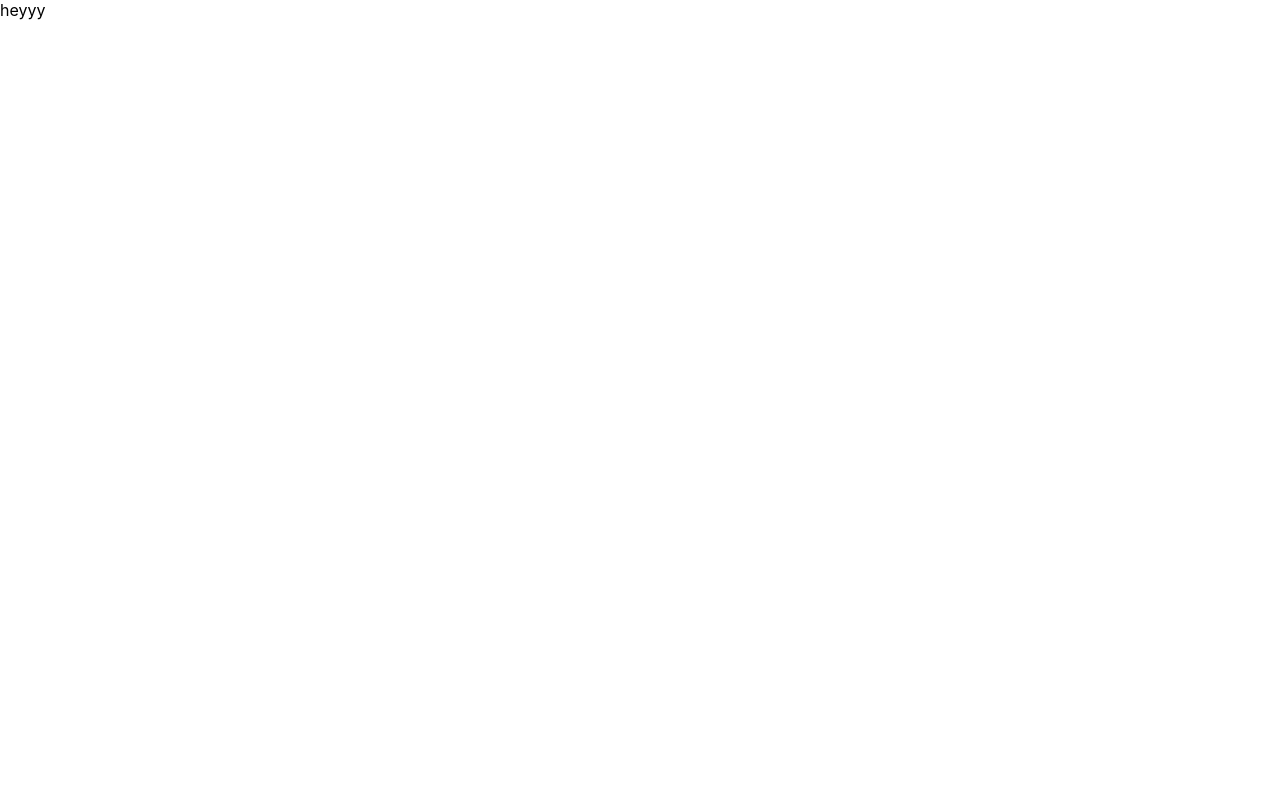
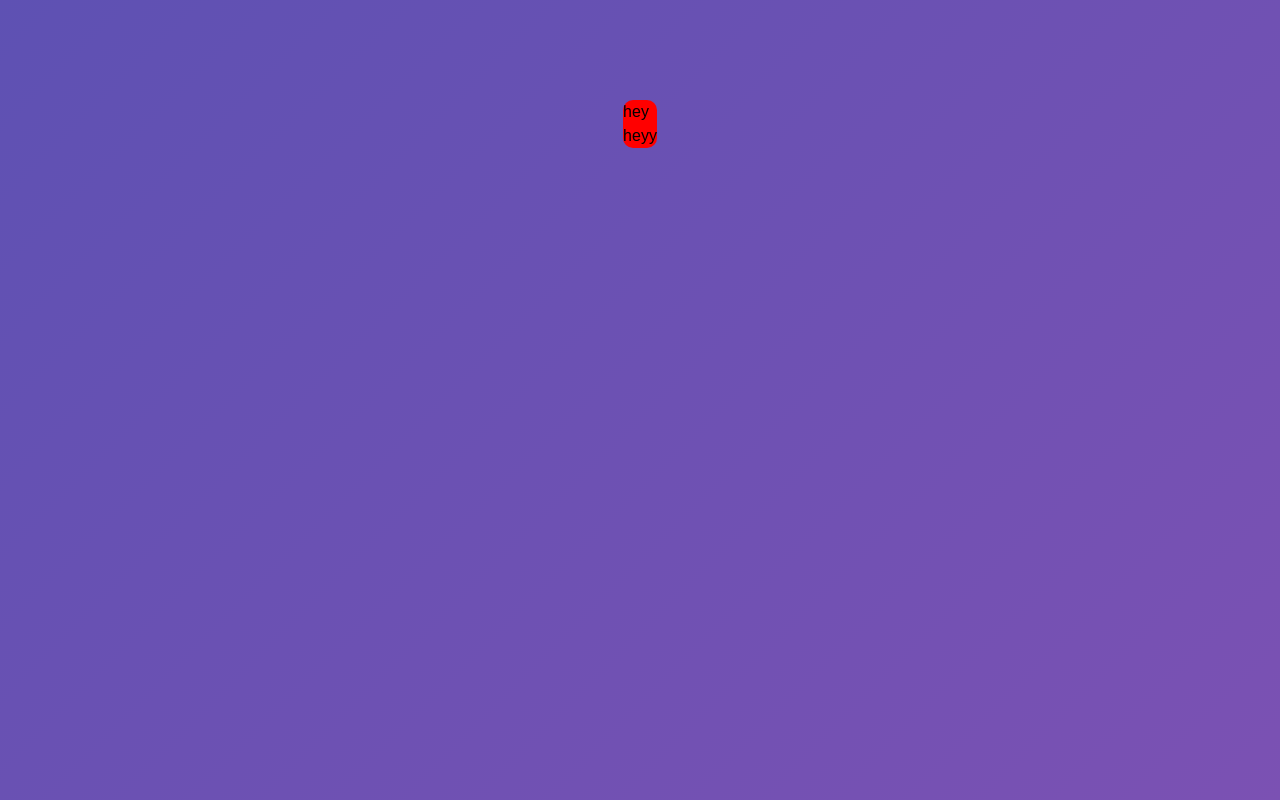
Before and after one commit to mohammadsalih/sleep-calculator, a React (Create React App) app: page / in a window 1280 px wide. Built offline with nearby package versions, Linux system fonts and the light colour scheme.

Commit message:
starting

```diff
--- a/src/App.js
+++ /dev/null
@@ -1,5 +0,0 @@
-function App() {
-  return <div>heyyy</div>;
-}
-
-export default App;
--- /dev/null
+++ b/src/App.jsx
@@ -0,0 +1,7 @@
+import Home from './pages/Home';
+
+function App() {
+  return <Home />;
+}
+
+export default App;
--- a/src/index.css
+++ b/src/index.css
@@ -1,13 +1,134 @@
+/* ==========================
+   CSS Reset - Pro Level
+   ========================== */
+
+/* 1. Universal Reset */
+*,
+*::before,
+*::after {
+  margin: 0;
+  padding: 0;
+  box-sizing: border-box;
+}
+
+/* 2. Remove Default List Styles */
+ul,
+ol {
+  list-style: none;
+}
+
+/* 3. Reset Anchor Styles */
+a {
+  text-decoration: none;
+  color: inherit;
+}
+
+/* 4. Reset Heading and Paragraph Spacing */
+h1,
+h2,
+h3,
+h4,
+h5,
+h6,
+p {
+  margin: 0;
+  font-size: inherit;
+  font-weight: inherit;
+}
+
+/* 5. Remove Default Button Styles */
+button {
+  all: unset;
+  cursor: pointer;
+}
+
+/* 6. Remove Default Input and Textarea Styles */
+input,
+textarea {
+  all: unset;
+  box-sizing: border-box;
+}
+
+/* 7. Consistent Body Styling */
 body {
-  margin: 0;
-  font-family: -apple-system, BlinkMacSystemFont, 'Segoe UI', 'Roboto', 'Oxygen',
-    'Ubuntu', 'Cantarell', 'Fira Sans', 'Droid Sans', 'Helvetica Neue',
-    sans-serif;
+  line-height: 1.5;
+  font-size: 1.6rem;
+  font-family: sans-serif;
+  text-rendering: optimizeSpeed;
   -webkit-font-smoothing: antialiased;
   -moz-osx-font-smoothing: grayscale;
 }
 
-code {
-  font-family: source-code-pro, Menlo, Monaco, Consolas, 'Courier New',
-    monospace;
+/* 8. Media Elements Reset */
+img,
+video {
+  max-width: 100%;
+  height: auto;
+  display: block;
 }
+
+/* 9. Disable Animations for Reduced Motion */
+@media (prefers-reduced-motion: reduce) {
+  * {
+    animation: none;
+    transition: none;
+  }
+}
+
+/* 10. Remove Default Table Spacing */
+table {
+  border-collapse: collapse;
+  border-spacing: 0;
+}
+
+/* 11. Set Base Font Size (Optional, Adjust to Your Preference) */
+html {
+  font-size: 10px; /* 1rem = 16px */
+}
+
+/* 12. Set Default Focus Styles */
+:focus {
+  outline: 2px solid #0078d7; /* Accessible focus outline */
+  outline-offset: 2px;
+}
+
+/* 13. Smooth Scrolling */
+html {
+  scroll-behavior: smooth;
+}
+
+/* 14. Clear Floats (Legacy Support) */
+.clearfix::after {
+  content: '';
+  display: table;
+  clear: both;
+}
+
+.main {
+  width: 100dvw;
+  height: 100dvh;
+
+  overflow: hidden;
+  align-items: start;
+
+  background: linear-gradient(
+    -45deg,
+    #7b51b3,
+    #5e51b3
+  );
+
+  display: flex;
+  justify-content: center;
+
+  padding-top: 10rem;
+}
+
+.container {
+  padding: 0;
+  margin: 0;
+
+  overflow: hidden;
+
+  border-radius: 1rem;
+  background-color: red;
+}
--- /dev/null
+++ b/src/layout/MainContainer.jsx
@@ -0,0 +1,7 @@
+function MainContainer({ children }) {
+  return (
+    <div className='container'>{children}</div>
+  );
+}
+
+export default MainContainer;
--- /dev/null
+++ b/src/layout/SleepForm.jsx
@@ -0,0 +1,5 @@
+function SleepForm() {
+  return <div>heyy</div>;
+}
+
+export default SleepForm;
--- /dev/null
+++ b/src/layout/SleepInfo.jsx
@@ -0,0 +1,5 @@
+function SleepInfo() {
+  return <div>hey</div>;
+}
+
+export default SleepInfo;
--- /dev/null
+++ b/src/pages/Home.jsx
@@ -0,0 +1,16 @@
+import MainContainer from '../layout/MainContainer';
+import SleepForm from '../layout/SleepForm';
+import SleepInfo from '../layout/SleepInfo';
+
+function Home() {
+  return (
+    <main className='main'>
+      <MainContainer>
+        <SleepInfo />
+        <SleepForm />
+      </MainContainer>
+    </main>
+  );
+}
+
+export default Home;
--- /dev/null
+++ b/src/ui/Button.jsx
@@ -0,0 +1,5 @@
+function Button({ innerText }) {
+  return <button>{innerText}</button>;
+}
+
+export default Button;
```
Also changed, not shown: 1 other file (tests, documents, lock files or other folders).
